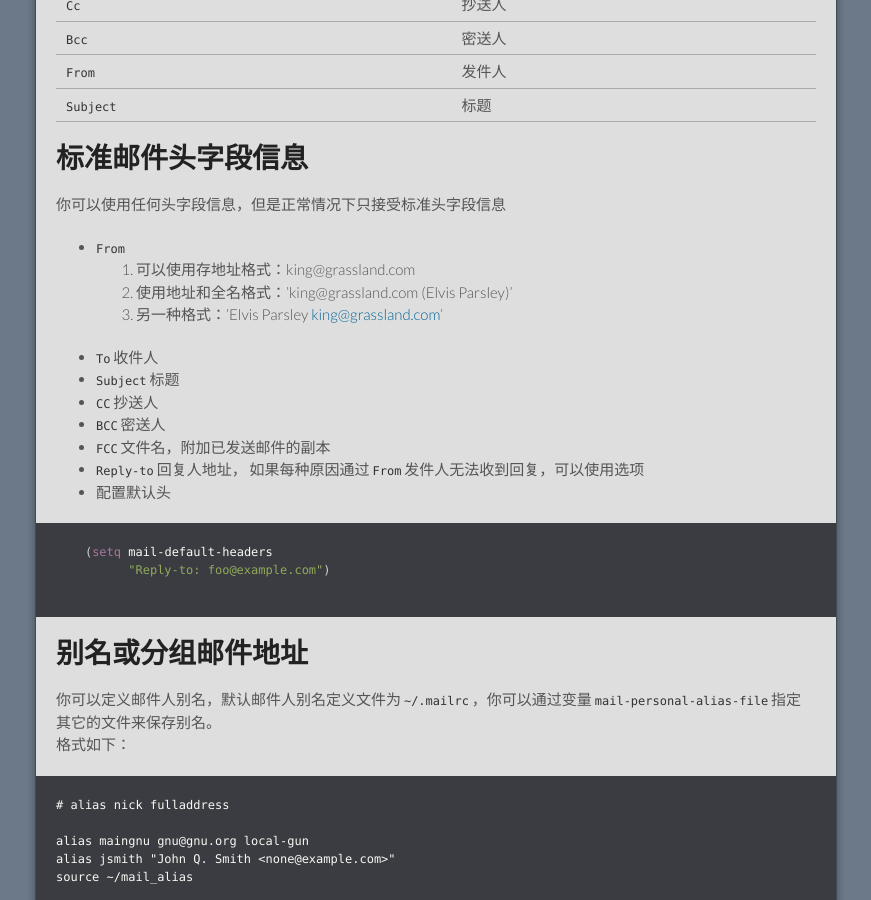
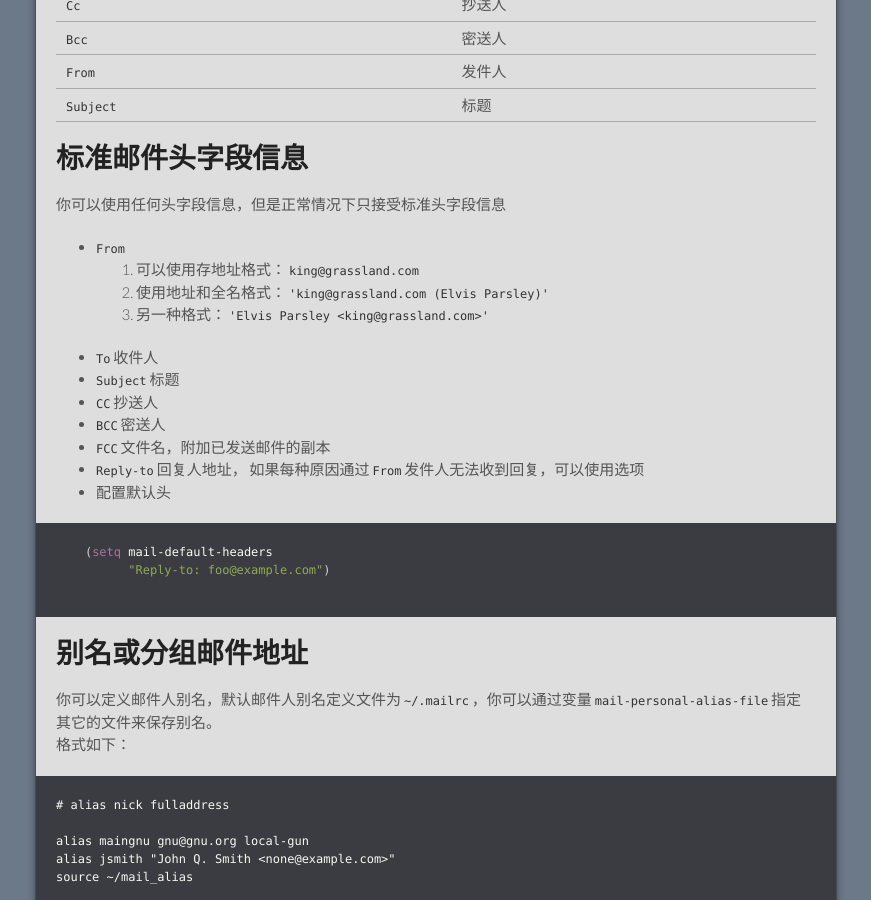
Before and after one commit to caizhiyuannn/caizhiyuannn.github.io, a Jekyll site: the page built from _posts/orgs/emacs/2018-10-19-send_email.md, in a window 1280 px wide and 900 px high, scrolled down 1284 px. Shown: the whole window, without its empty margins (204-1075 px from the left). Built offline with Jekyll 4.4.1, drawn with Linux system fonts in a browser that asks for light colours.

Commit message:
修复显示邮件格式不正常问题

```diff
--- a/_orgs/emacs/send_email.org
+++ b/_orgs/emacs/send_email.org
@@ -65,9 +65,9 @@
 * 标准邮件头字段信息
   你可以使用任何头字段信息，但是正常情况下只接受标准头字段信息
   - =From=
-    1. 可以使用存地址格式：king@grassland.com
-    2. 使用地址和全名格式：'king@grassland.com (Elvis Parsley)'
-    3. 另一种格式：'Elvis Parsley <king@grassland.com>'
+    1. 可以使用存地址格式： =king@grassland.com=
+    2. 使用地址和全名格式： ='king@grassland.com (Elvis Parsley)'=
+    3. 另一种格式： ='Elvis Parsley <king@grassland.com>'=
   - =To=
     收件人
   - =Subject=
--- a/_posts/orgs/emacs/2018-10-19-send_email.md
+++ b/_posts/orgs/emacs/2018-10-19-send_email.md
@@ -86,9 +86,9 @@ emacs 要发送邮件，通过 `C-x m` 切换到新的缓冲区新建邮件，
 你可以使用任何头字段信息，但是正常情况下只接受标准头字段信息
 
 -   `From`
-    1.  可以使用存地址格式：king@grassland.com
-    2.  使用地址和全名格式：'king@grassland.com (Elvis Parsley)'
-    3.  另一种格式：'Elvis Parsley <king@grassland.com>'
+    1.  可以使用存地址格式： `king@grassland.com`
+    2.  使用地址和全名格式： `'king@grassland.com (Elvis Parsley)'`
+    3.  另一种格式： `'Elvis Parsley <king@grassland.com>'`
 -   `To`
     收件人
 -   `Subject`
```
